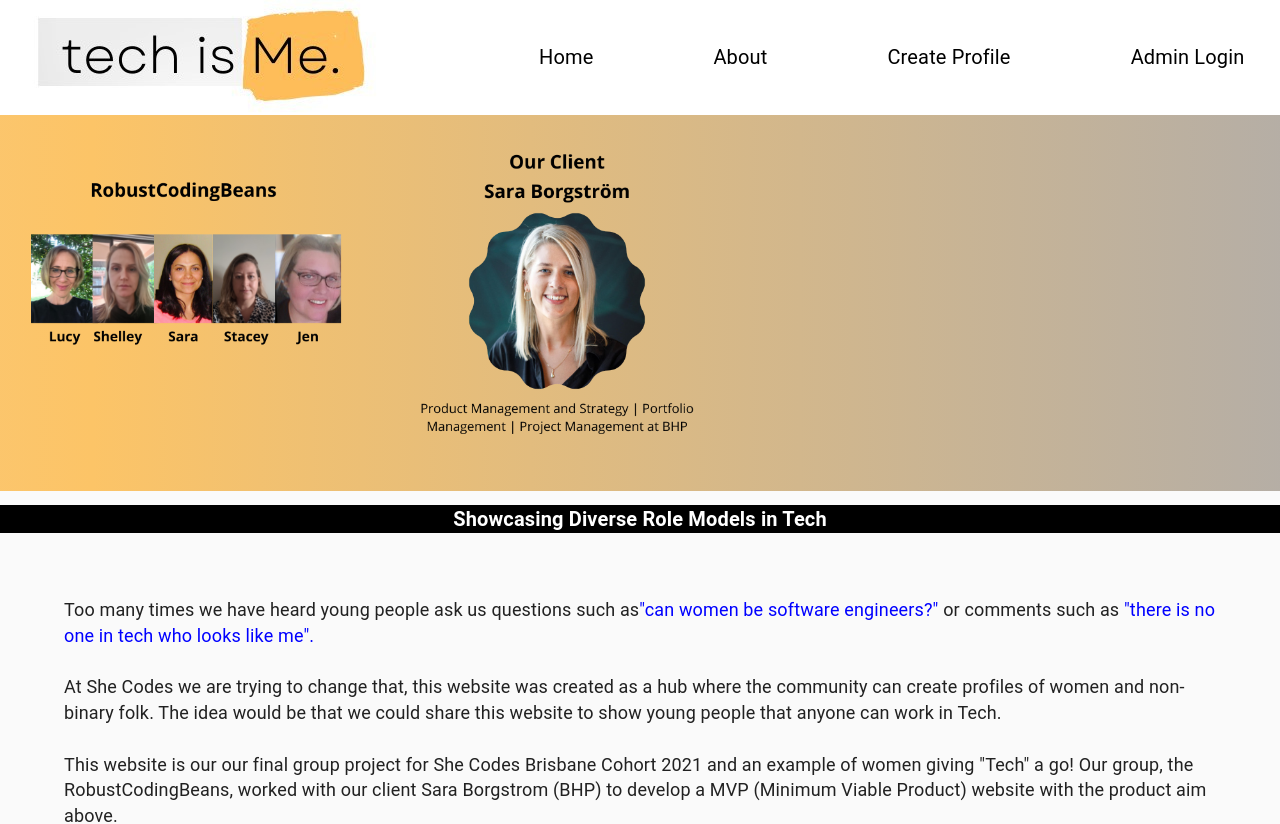
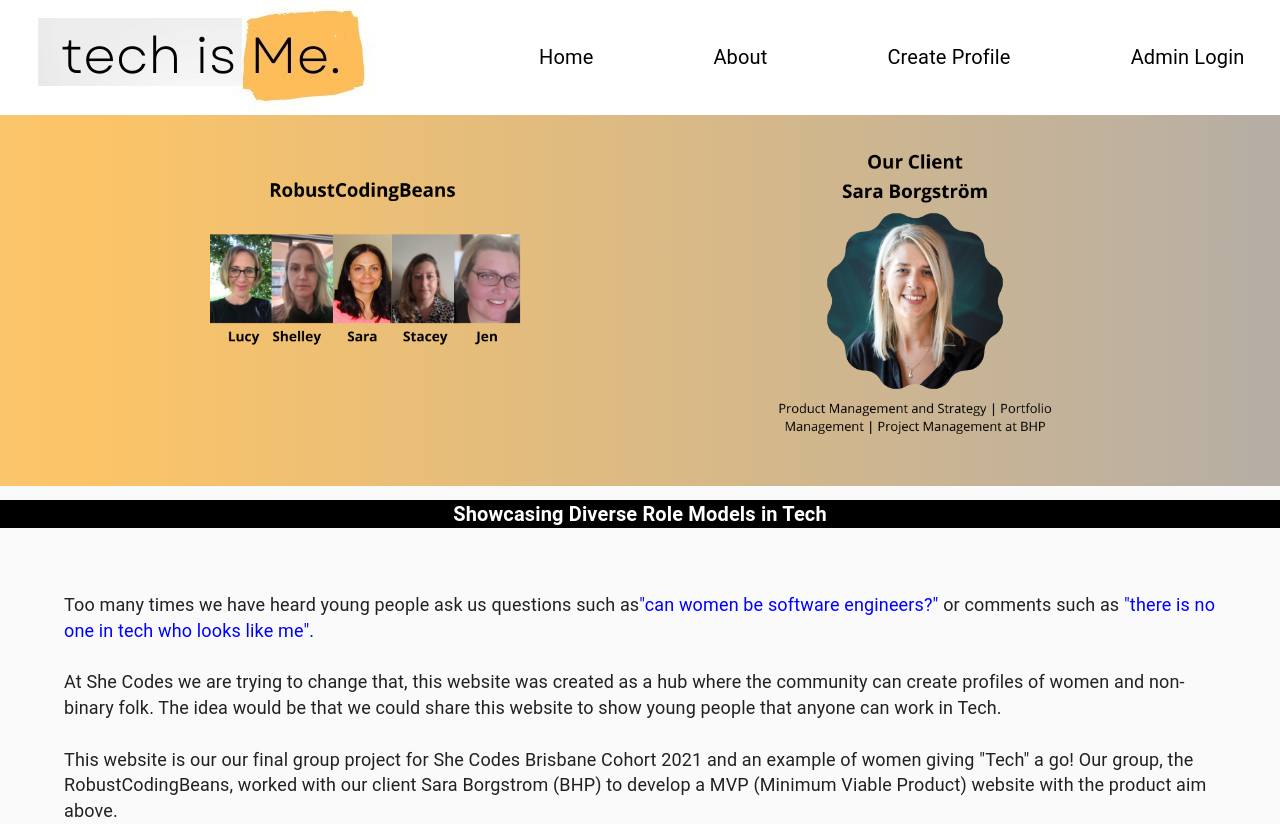
Before and after one commit to SheCodesAus/plus-bris-2021-robust-code-beans, a React (Create React App) app: page /about in a window 1280 px wide. Shown: the top 824 px of the page. Built offline with nearby package versions, Linux system fonts and the light colour scheme; no server answers.

Commit message:
display of container changed

```diff
--- a/src/components/About/About.css
+++ b/src/components/About/About.css
@@ -1,4 +1,6 @@
 .container {
+  display: flex;
+  justify-content: space-evenly;
   background: linear-gradient(270deg, cornflowerblue, #fcc467, #efefef);
   background-size: 400% 400%;
 
--- a/src/components/AdminLoginForm/AdminLoginForm.jsx
+++ b/src/components/AdminLoginForm/AdminLoginForm.jsx
@@ -5,7 +5,7 @@
 function AdminLogin() {
   const [credentials, setCredentials] = useState({
     username: "",
-    password: ""
+    password: "",
   });
   const navigate = useNavigate();
 
@@ -13,7 +13,7 @@
     const { id, value } = e.target;
     setCredentials((prevCredentials) => ({
       ...prevCredentials,
-      [id]: value
+      [id]: value,
     }));
   };
 
@@ -24,9 +24,9 @@
         {
           method: "post",
           headers: {
-            "Content-Type": "application/json"
+            "Content-Type": "application/json",
           },
-          body: JSON.stringify(credentials)
+          body: JSON.stringify(credentials),
         }
       );
       return response.json();
@@ -40,7 +40,7 @@
     if (credentials.username && credentials.password) {
       postData().then((response) => {
         console.log(response);
-        if (response.non_field_errors.length > 0) {
+        if (response.non_field_errors?.length > 0) {
           alert("You require administrator access to this area");
         } else {
           window.localStorage.setItem("token", response.token);
```
